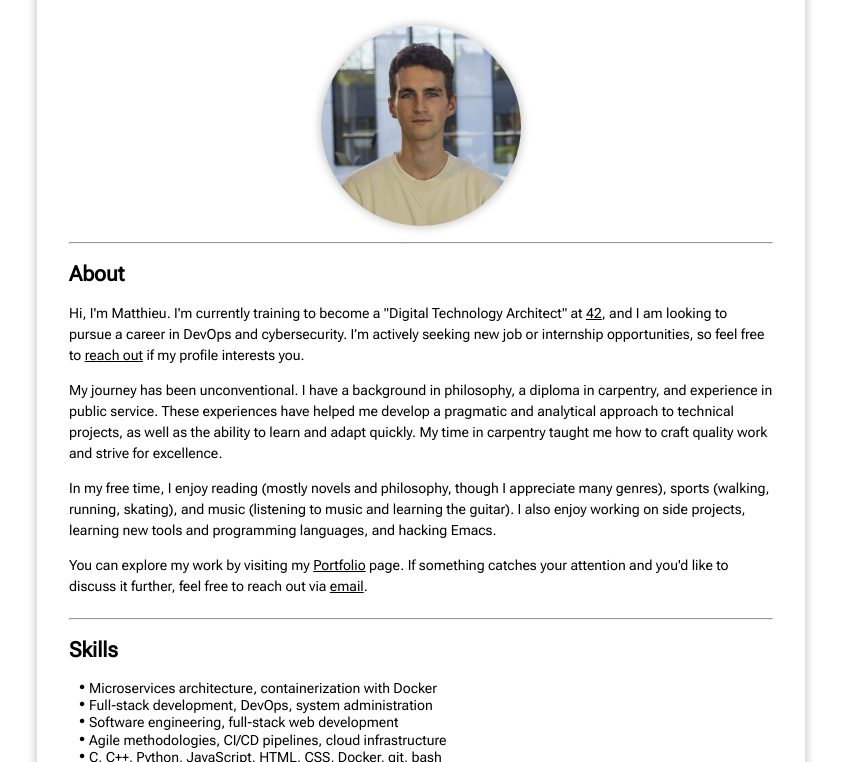
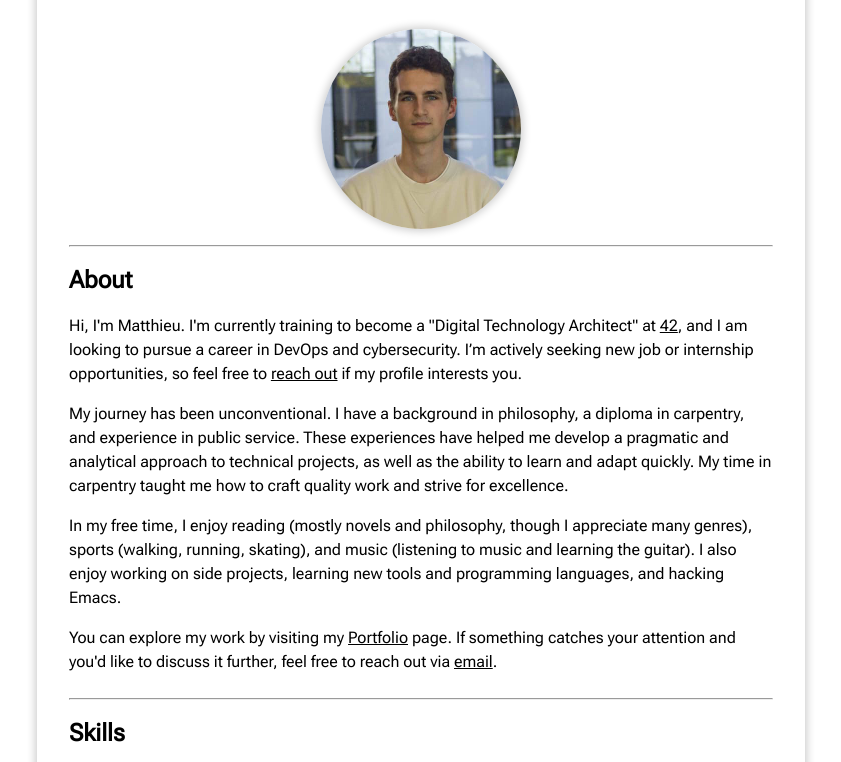
Before and after one commit to foobarberis/foobarberis.github.io, a plain HTML site: page index.html in a window 1280 px wide. Shown: the part 147-909 px from the top of the page, without its empty margins (219-1060 px from the left). Drawn offline with Linux system fonts and the light colour scheme.

Commit message:
Revert to main.css for now

```diff
--- a/index.html
+++ b/index.html
@@ -9,7 +9,7 @@
     <link rel="icon" type="image/png" sizes="32x32" href="/assets/favicon/favicon-32x32.png">
     <link rel="icon" type="image/png" sizes="16x16" href="/assets/favicon/favicon-16x16.png">
     <link rel="manifest" href="/assets/favicon/site.webmanifest">
-    <link rel="preload stylesheet" href="style.css" as="style" type="text/css" crossorigin="anonymous">
+    <link rel="preload stylesheet" href="main.css" as="style" type="text/css" crossorigin="anonymous">
     <link rel="preload" href="/assets/fonts/roboto-flex/static/RobotoFlex-Regular.ttf" as="font" type="font/ttf" fetchpriority="high" crossorigin>
     <title>Homepage | Matthieu Barberis</title>
   </head>
```
Also changed, not shown: resume.html (+1 -1 lines).
